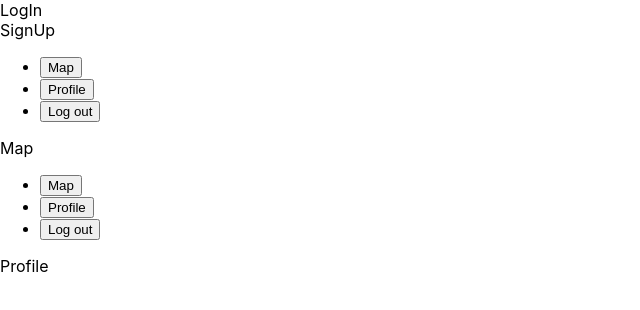
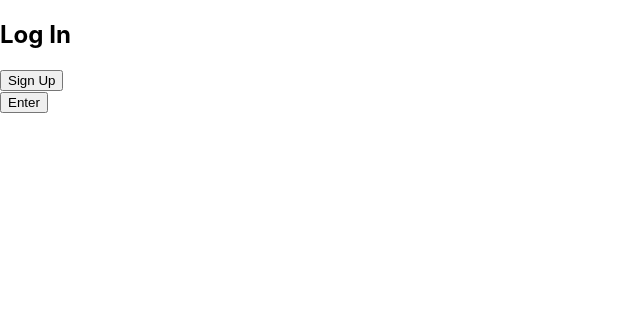
Before and after one commit to denisden83/loft-taxi, a React (Create React App) app: page / in a window 1280 px wide. Shown: the top 310 px of the page, without its empty margins (0-640 px from the left). Built offline with nearby package versions, Linux system fonts and the light colour scheme.

Commit message:
navigation by means of state

```diff
--- a/src/App.js
+++ b/src/App.js
@@ -4,17 +4,25 @@ import LogIn from "./LogIn";
 import SignUp from "./SignUp";
 import Map from "./Map";
 import Profile from "./Profile";
-import Header from "./Header";
+
+const PAGES = {
+  login: (props) => <LogIn {...props} />,
+  signup: (props) => <SignUp {...props} />,
+  map: (props) => <Map {...props} />,
+  profile: (props) => <Profile {...props} />,
+};
 
 class App extends Component {
+
+  state = {currentPage: "login"};
+
+  goToPage = (page) => this.setState({currentPage: page});
+
   render() {
     return (
       <>
         <main>
-          <section><LogIn /></section>
-          <section><SignUp /></section>
-          <section><Map /></section>
-          <section><Profile /></section>
+          <section>{PAGES[this.state.currentPage]({goToPage: this.goToPage})}</section>
         </main>
       </>
     );
--- a/src/Header.jsx
+++ b/src/Header.jsx
@@ -1,13 +1,31 @@
 import React from 'react';
 
-const Header = (props) => (
+const Header = ({goToPage}) => (
   <>
     <header>
       <nav>
         <ul>
-          <li><button>Map</button></li>
-          <li><button>Profile</button></li>
-          <li><button>Log out</button></li>
+          <li>
+            <button onClick={(e) => {
+              e.preventDefault();
+              goToPage("map")
+            }}>Map
+            </button>
+          </li>
+          <li>
+            <button onClick={(e) => {
+              e.preventDefault();
+              goToPage("profile")
+            }}>Profile
+            </button>
+          </li>
+          <li>
+            <button onClick={(e) => {
+              e.preventDefault();
+              goToPage("login")
+            }}>Log out
+            </button>
+          </li>
         </ul>
       </nav>
     </header>
--- a/src/LogIn.jsx
+++ b/src/LogIn.jsx
@@ -1,7 +1,23 @@
 import React from 'react';
 
-const LogIn = (props) => (
-  <>LogIn</>
+const LogIn = ({goToPage}) => (
+  <>
+    <h1>Log In</h1>
+    <div>
+      <button onClick={(e) => {
+        e.preventDefault();
+        goToPage("signup")
+      }}>Sign Up
+      </button>
+    </div>
+    <div>
+      <button onClick={(e) => {
+        e.preventDefault();
+        goToPage("map")
+      }}>Enter
+      </button>
+    </div>
+  </>
 );
 
 export default LogIn;
--- a/src/Map.jsx
+++ b/src/Map.jsx
@@ -3,8 +3,8 @@ import Header from "./Header";
 
 const Map = (props) => (
   <>
-    <Header/>
-    Map
+    <Header {...props} />
+    <h1>Map</h1>
   </>
 );
 
--- a/src/Profile.jsx
+++ b/src/Profile.jsx
@@ -3,8 +3,8 @@ import Header from "./Header";
 
 const Profile = (props) => (
   <>
-    <Header/>
-    Profile
+    <Header {...props} />
+    <h1>Profile</h1>
   </>
 );
 
--- a/src/SignUp.jsx
+++ b/src/SignUp.jsx
@@ -1,7 +1,23 @@
 import React from 'react';
 
-const SignUp = (props) => (
-  <>SignUp</>
+const SignUp = ({goToPage}) => (
+  <>
+    <h1>Sign Up</h1>
+    <div>
+      <button onClick={(e) => {
+        e.preventDefault();
+        goToPage("login")
+      }}>Log In
+      </button>
+    </div>
+    <div>
+      <button onClick={(e) => {
+        e.preventDefault();
+        goToPage("map")
+      }}>Enter
+      </button>
+    </div>
+  </>
 );
 
 export default SignUp;
--- a/src/index.js
+++ b/src/index.js
@@ -6,7 +6,7 @@ import reportWebVitals from './reportWebVitals';
 
 ReactDOM.render(
   <React.StrictMode>
-    <App />
+    <App/>
   </React.StrictMode>,
   document.getElementById('root')
 );
```
